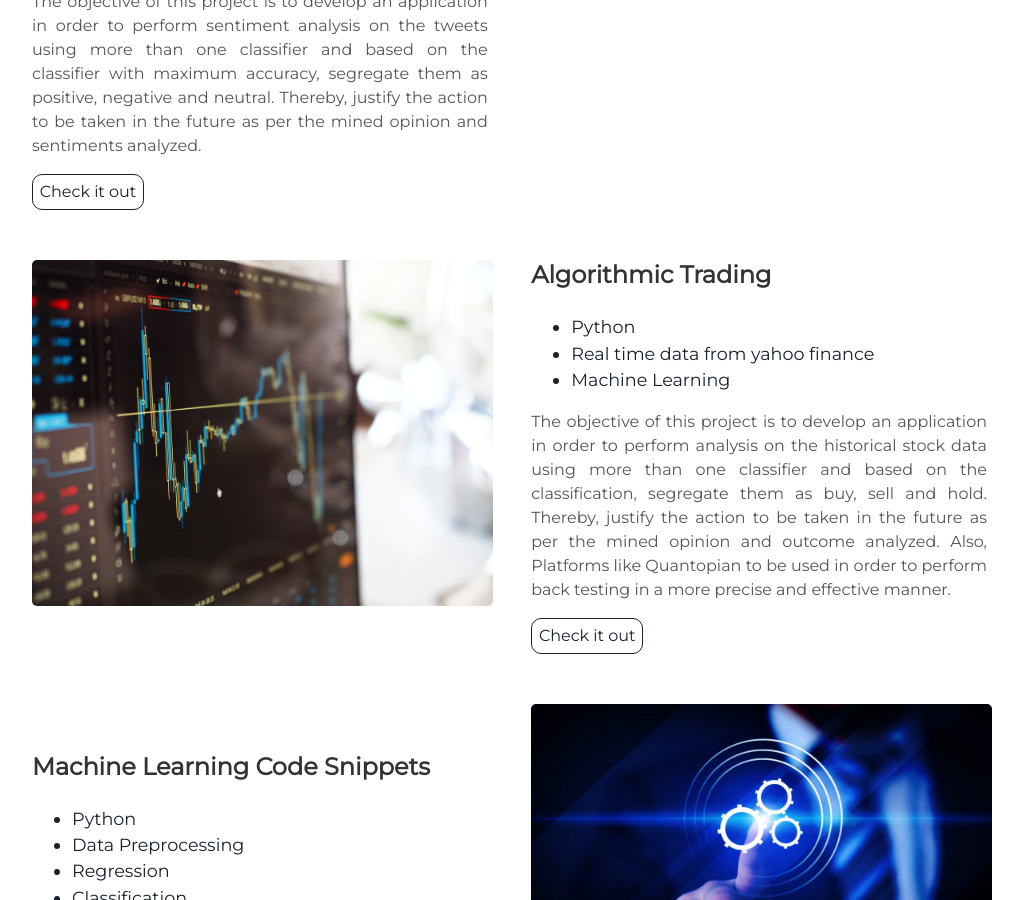
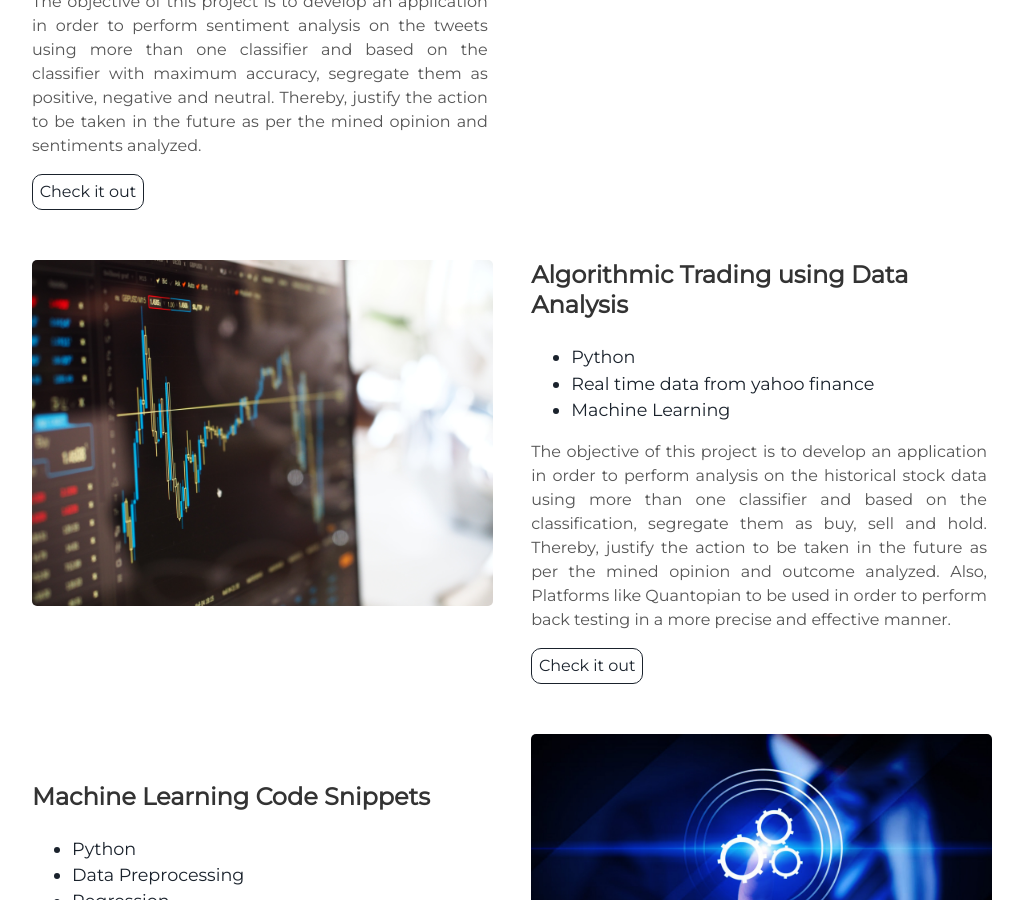
Before and after one commit to cseshubhamsinghal/cseshubhamsinghal.github.io, a Jekyll site: the page built from index.html, in a window 1280 px wide and 900 px high, scrolled down 1578 px. Shown: the whole window, without its empty margins (128-1151 px from the left). Built offline with Jekyll 4.4.1, drawn with Linux system fonts in a browser that asks for light colours.

Commit message:
Update projects.html

```diff
--- a/_includes/projects.html
+++ b/_includes/projects.html
@@ -28,7 +28,7 @@
     <img alt="stock market trading using algorithm" src="{{ "/assets/img/stockimg.jpg" | prepend: site.baseurl }}" />
   </div>
   <div class="contents-right">
-    <h3> Algorithmic Trading </h3>
+    <h3> Algorithmic Trading using Data Analysis</h3>
     <ul>
       <li> Python </li>
       <li> Real time data from yahoo finance </li>
```
